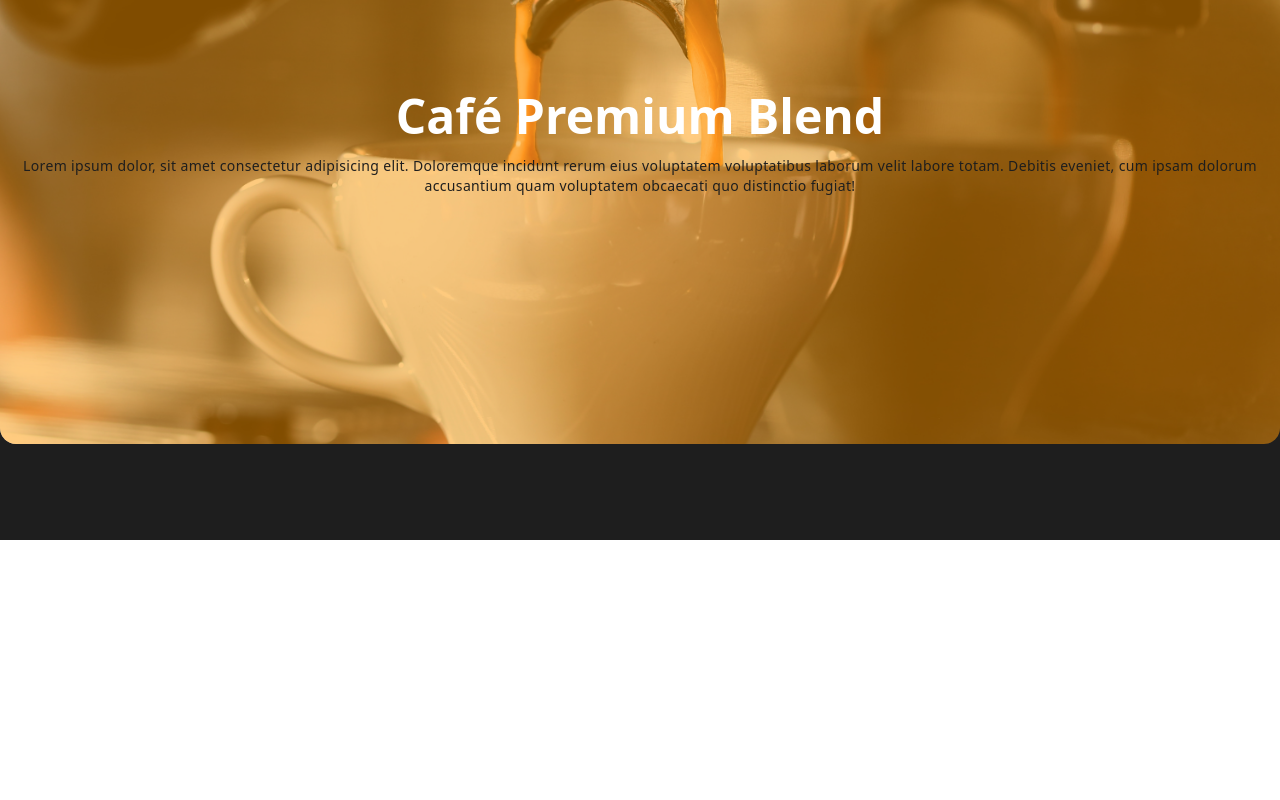
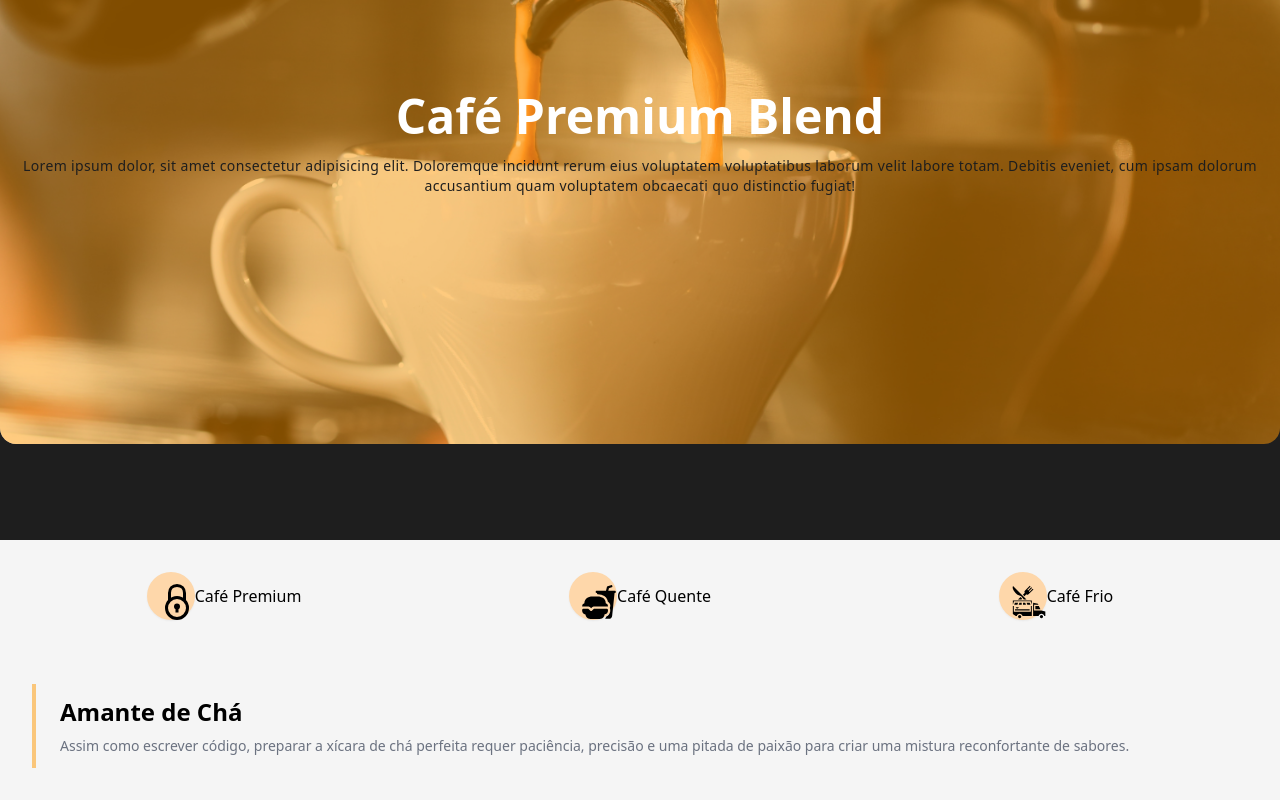
Before and after one commit to AndressaSales/Coffe, a React (Vite) app: page / in a window 1280 px wide. Shown: the part 1346-2146 px from the top of the page. Before the commit the page ends 1886 px from the top, so only its background shows below. Built offline with nearby package versions, Linux system fonts and the light colour scheme.

Commit message:
finalizando a parte features/tea

```diff
--- a/src/App.jsx
+++ b/src/App.jsx
@@ -3,6 +3,9 @@ import Navbar from './components/Navbar'
 import BannerHero from './components/BannerHero'
 import Services from './components/Services'
 import Banner from './components/Banner'
+import Features from './components/Features'
+import Tea from './components/Tea'
+
 const App = () => {
   return (
     <div className=''>
@@ -10,6 +13,8 @@ const App = () => {
       <BannerHero/>
       <Services />
       <Banner/>
+      <Features />
+      <Tea />
     </div>
   )
 }
--- /dev/null
+++ b/src/components/Features.jsx
@@ -0,0 +1,44 @@
+import React from 'react'
+import { GiFoodTruck } from 'react-icons/gi'
+import { GrSecure } from 'react-icons/gr'
+import { IoFastFood } from 'react-icons/io5'
+
+const Features = () => {
+
+  const features = [
+    {
+      id: 1,
+      icon: <GrSecure />,
+      text: "Café Premium"
+    },
+    {
+      id: 2,
+      icon: <IoFastFood />,
+      text: "Café Quente"
+    },
+    {
+      id: 3,
+      icon: <GiFoodTruck />,
+      text: "Café Frio"
+    }
+  ]
+
+  return (
+    <div className='bg-light py-8 sm:px-6 lg:px-8'>
+      <div className='max-w-7xl mx-auto'>
+        <div className='grid grid-cols-1 gap-y-8 md:grid-cols-3 lg:grid-cols-3 lg:gap-x-8'>
+          {
+            features.map((feature) => {
+              return <div key={feature.id} className='flex items-center justify-center sm:text-left'>
+                  <div className='text-4xl h-12 w-12 shadow-sm p-3 rounded-full bg-orange-200'>{feature.icon}</div>
+                  <span>{feature.text}</span>
+              </div>
+            })
+          }
+        </div>
+      </div>
+    </div>
+  )
+}
+
+export default Features
--- /dev/null
+++ b/src/components/Tea.jsx
@@ -0,0 +1,16 @@
+import React from 'react'
+
+const Tea = () => {
+  return (
+      <div className='py-8 px-4 sm:px-6 lg:px-8 bg-light'>
+          <div className='border-l-4 border-primary/50 pl-6 space-y-2 py-3'>
+                <h1 className='text-2xl font-semibold'>Amante de Chá</h1>
+                <p className='text-sm text-gray-500'>
+                    Assim como escrever código, preparar a xícara de chá perfeita requer paciência, precisão e uma pitada de paixão para criar uma mistura reconfortante de sabores.
+                </p>
+            </div>
+      </div>
+  )
+}
+
+export default Tea
```
